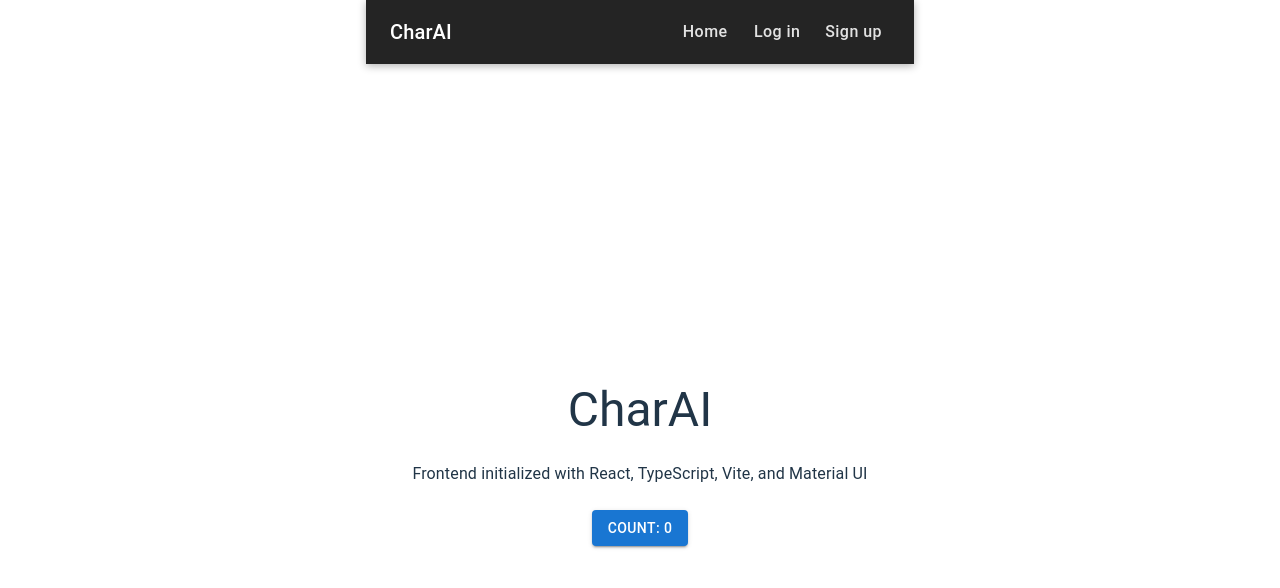
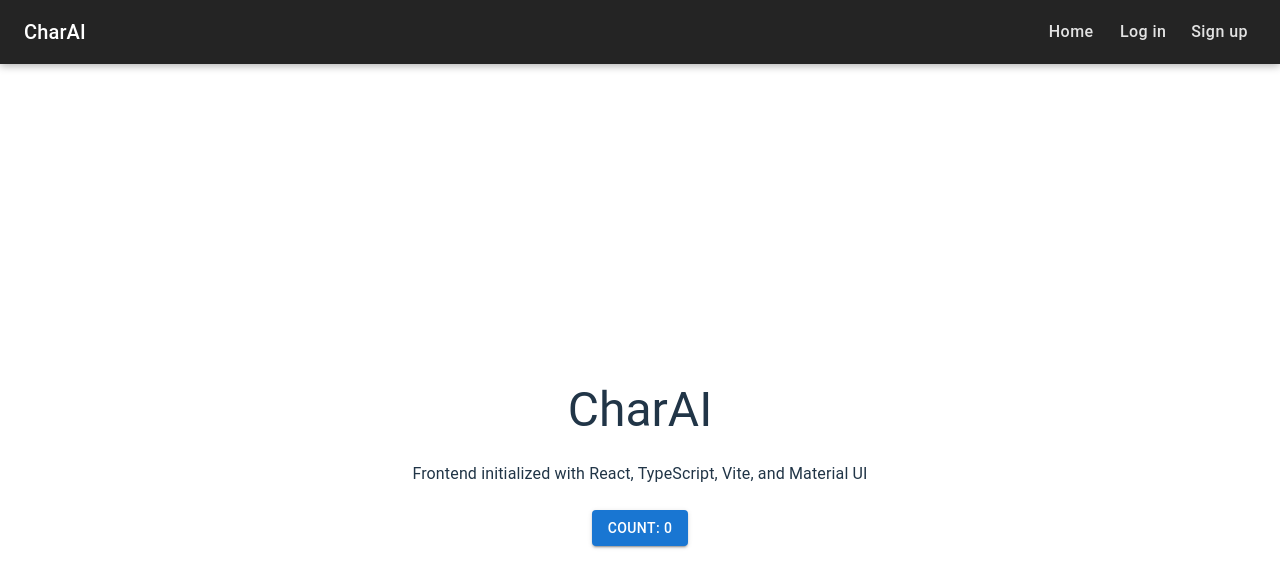
Before and after one commit to JosephPBaruch/CharAI, a React (Vite) app in the folder frontend/: page / in a window 1280 px wide. Shown: the top 588 px of the page. Built offline with nearby package versions, Linux system fonts and the light colour scheme; no server answers.

Commit message:
feat(feedback): adjust width styling and change functional component typing

```diff
--- a/frontend/src/components/AppRoutes.tsx
+++ b/frontend/src/components/AppRoutes.tsx
@@ -23,9 +23,9 @@ import { PublicRoute } from './PublicRoute';
  *   "/" → Dynamic based on auth status
  *      - Authenticated: HomePage (protected)
  *      - Unauthenticated: App.tsx (landing page, public)
- *   "/login" → PublicRoute → LoginPage (unauthenticated users only)
- *   "/signup" → PublicRoute → SignupPage (unauthenticated users only)
- *   "*" (catch-all) → Dynamic based on auth status
+ *   "/login" -> PublicRoute -> LoginPage (unauthenticated users only)
+ *   "/signup" -> PublicRoute -> SignupPage (unauthenticated users only)
+ *   "*" (catch-all) -> Dynamic based on auth status
  *      - Authenticated: HomePage (protected)
  *      - Unauthenticated: App.tsx (landing page, public)
  */
--- a/frontend/src/components/Header.tsx
+++ b/frontend/src/components/Header.tsx
@@ -1,9 +1,8 @@
-import React from 'react';
 import { Link as RouterLink } from 'react-router';
 import { AppBar, Toolbar, Typography, Button, Box } from '@mui/material';
 import { useAuth } from '../contexts/AuthContext';
 
-const Header: React.FC = () => {
+const Header = () => {
   const { isAuthenticated, logout } = useAuth();
 
   const handleLogout = async () => {
@@ -19,10 +18,9 @@ const Header: React.FC = () => {
       <Toolbar sx={{
         display: 'flex',
         justifyContent: 'space-between',
-        paddingLeft: 3,
-        paddingRight: 3,
-        minHeight: '64px',
-        minWidth: '500px'
+        paddingX: 3,
+        minHeight: 64,
+        width: '100%',
       }}>
         <Typography variant="h6" component="div" sx={{ fontWeight: 'bold', flexShrink: 0 }}>
           <RouterLink
--- a/frontend/src/index.css
+++ b/frontend/src/index.css
@@ -1,3 +1,5 @@
+*, *::before, *::after { box-sizing: border-box; }
+
 :root {
   font-family: system-ui, Avenir, Helvetica, Arial, sans-serif;
   line-height: 1.5;
@@ -30,10 +32,10 @@ body, html, #root {
 body {
   display: flex;
   flex-direction: column;
-  justify-content: center; /* vertical centering */
-  align-items: center;     /* horizontal centering */
   min-width: 320px;
+  margin: 0;
 }
+
 
 h1 {
   font-size: 3.2em;
--- a/frontend/src/pages/HomePage.tsx
+++ b/frontend/src/pages/HomePage.tsx
@@ -2,7 +2,7 @@ import { Box, Button, Typography, Container } from '@mui/material';
 import { useNavigate } from 'react-router';
 import { useAuth } from '../contexts/AuthContext';
 
-export default function HomePage() {
+const HomePage = () => {
   const navigate = useNavigate();
   const { user, logout } = useAuth();
 
@@ -48,3 +48,5 @@ export default function HomePage() {
     </Container>
   );
 }
+
+export default HomePage;
--- a/frontend/src/pages/LandingPage.tsx
+++ b/frontend/src/pages/LandingPage.tsx
@@ -1,7 +1,7 @@
 import { useState } from "react";
 import { Box, Button, Typography } from "@mui/material";
 
-export default function LandingPage() {
+const LandingPage = () => {
   const [count, setCount] = useState(0);
 
   return (
@@ -35,3 +35,5 @@ export default function LandingPage() {
     </Box>
   );
 }
+
+export default LandingPage;
--- a/frontend/src/pages/LoginPage.tsx
+++ b/frontend/src/pages/LoginPage.tsx
@@ -5,7 +5,7 @@ import { Box, TextField, Button, Typography, CircularProgress } from '@mui/mater
 import { useAuth } from '../contexts/AuthContext';
 import type { LoginRequest } from '../types/auth';
 
-const LoginPage: React.FC = () => {
+const LoginPage = () => {
   const navigate = useNavigate();
   const { login, isLoading } = useAuth();
   const [formData, setFormData] = useState<LoginRequest>({ username: '', password: '' });
--- a/frontend/src/pages/SignupPage.tsx
+++ b/frontend/src/pages/SignupPage.tsx
@@ -5,7 +5,7 @@ import { Box, TextField, Button, Typography, CircularProgress } from '@mui/mater
 import { useAuth } from '../contexts/AuthContext';
 import type { RegisterRequest } from '../types/auth';
 
-const SignupPage: React.FC = () => {
+const SignupPage = () => {
   const navigate = useNavigate();
   const { register, isLoading } = useAuth();
   const [formData, setFormData] = useState<RegisterRequest>({
```
